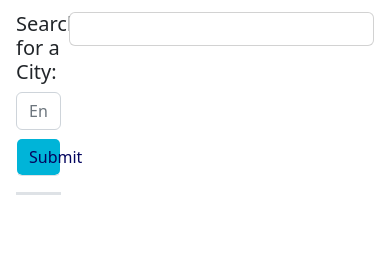
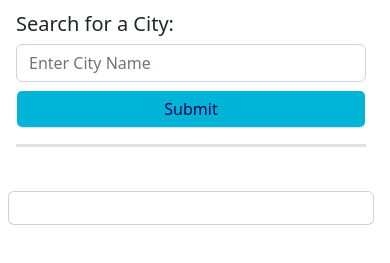
Before and after one commit to Me-ross/weather, a plain HTML site: page index.html in a window 390 px wide. Shown: the part 45-308 px from the top of the page. Drawn offline with nearby package versions, Linux system fonts and the light colour scheme.

Commit message:
responsive layout done

```diff
--- a/CSS/style.css
+++ b/CSS/style.css
@@ -3,7 +3,7 @@
   --bluelt: #00b4d8;
   --bluepale: #edf6f9;
 
-  --beige: #faedcd;
+  --orange: #ff7900;
   --offwhite: #fefae0;
 }
 
@@ -32,11 +32,6 @@ header, .day{
 }
 
 .citylist-btn {
-    background-color: var(--bluepale);
+    background-color: var(--orange);
     color: var(--bluedk);
 }
-
-/* .day {
-    background-color: var(--bluedk);
-    color: var(--bluepale);
-} */
--- a/JS/script.js
+++ b/JS/script.js
@@ -194,7 +194,7 @@ function getCityDetails(latitude, longitude) {
     $('.dayContainer').empty();
     for (var i = 1; i < 6; i++) {
       let fiveDayCardEl = $('<div>')
-        .addClass("card col-2 m-2 day");
+        .addClass("card col-lg-2 col-md-10 m-2 day");
         // `fiveDayCard-${[i]}`
       let fiveDayBodyEl = $('<div>')
       .addClass("card-body");
--- a/index.html
+++ b/index.html
@@ -24,7 +24,7 @@
   <!-- Whole Page Container -->
   <section class="container-fluid row">
   <!-- Search Input section -->
-    <section class="col-2 mr-4">
+    <section class="col-lg-2 col-md-10 mr-4">
       <div class="row mb-3">
         <form class="g-3 m-2" id="citySearchForm">
           <label for="citySearch" class="h5 form-label">Search for a City:</label>
@@ -40,7 +40,7 @@
     </section>
 
     <!-- Today's Weather -->
-    <section class="col-10 right">
+    <section class="col-lg-10 col-md-10 right">
       <div class="row mb-3">
         <div class="card m-2">
           <div class="card-body todayConditions">
```
Also changed, not shown: Img/Modal.png (added), Img/main.png (added), 1 other file.
